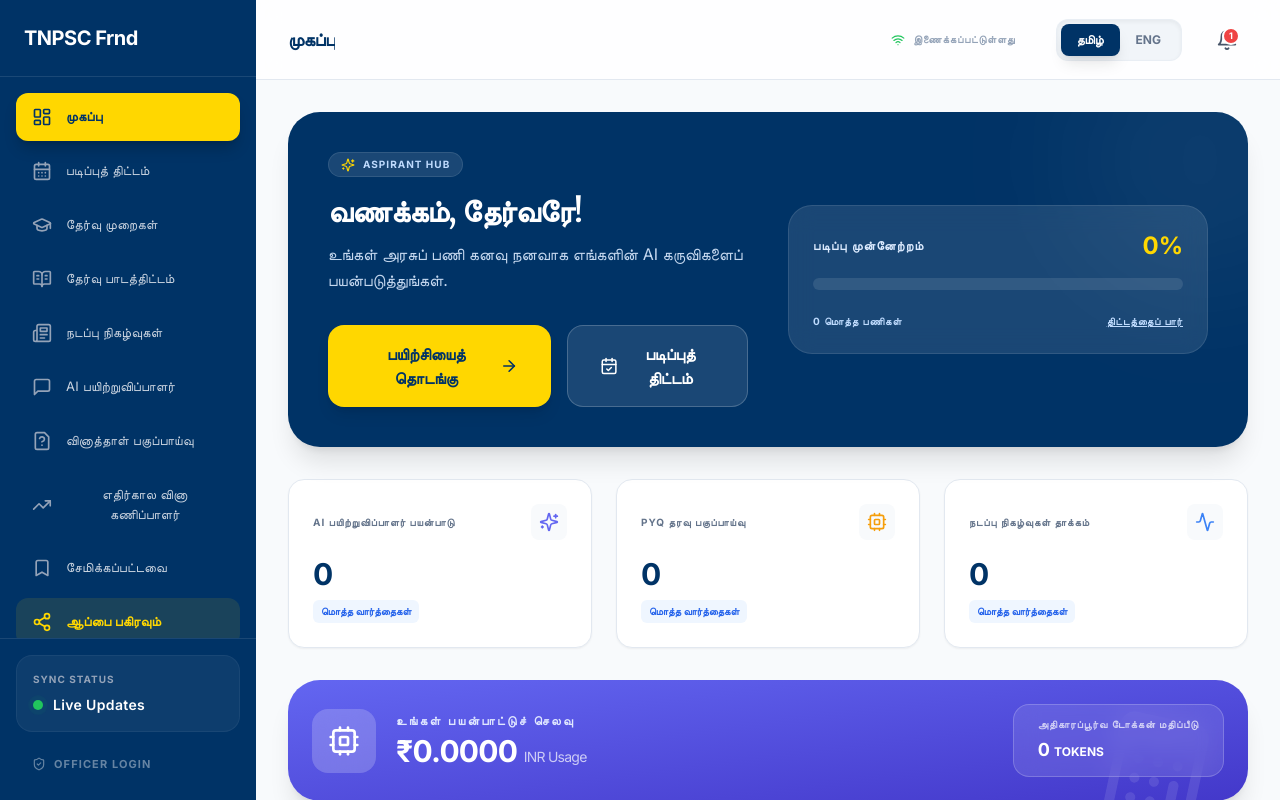
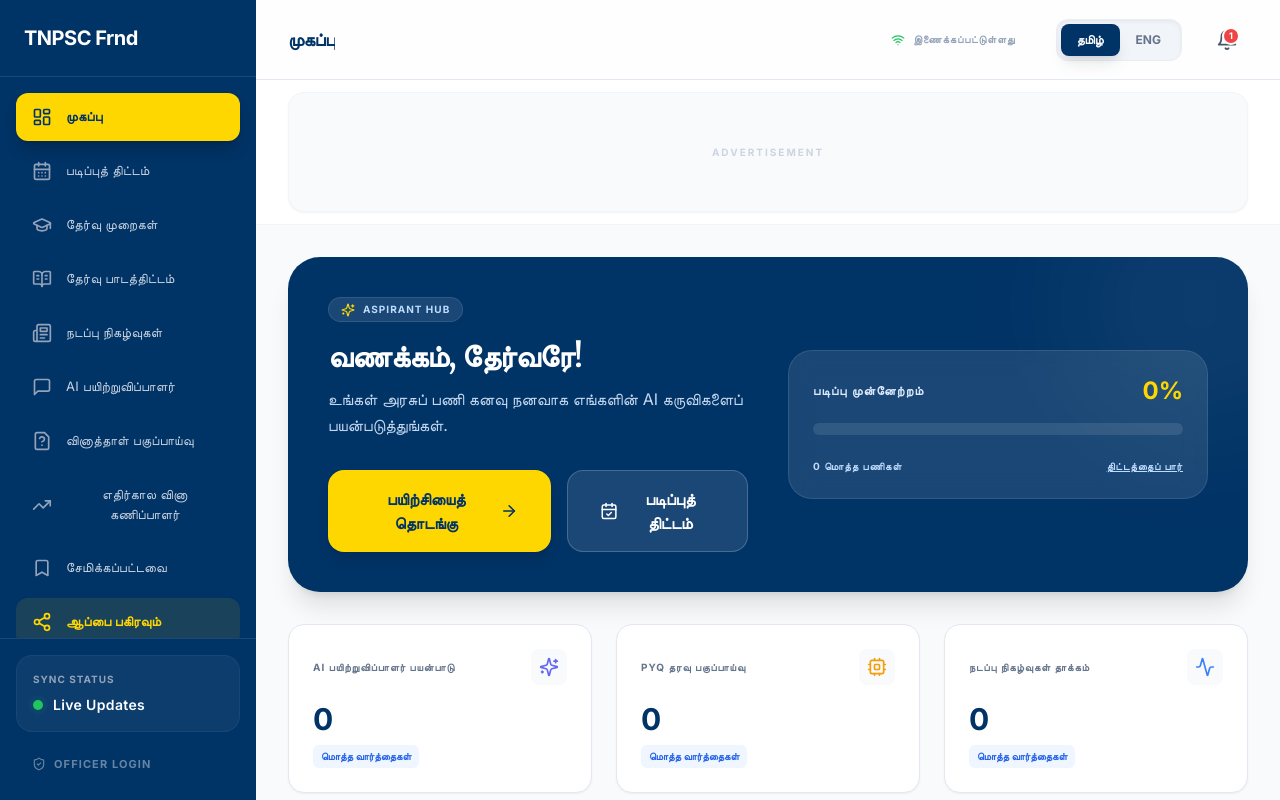
Before and after one commit to ramkseenivasan-lawfrnd/TNPSC-Frnd, a React (Vite) app: page / in a window 1280 px wide. Built offline with nearby package versions, Linux system fonts and the light colour scheme.

Commit message:
New Ads banner feature

```diff
--- a/App.tsx
+++ b/App.tsx
@@ -1,4 +1,3 @@
-
 import React, { useState, useEffect } from 'react';
 import { AppView } from './types.ts';
 import Dashboard from './components/Dashboard.tsx';
@@ -92,7 +91,6 @@ const App: React.FC = () => {
       case 'saved-answers': return <SavedAnswers language={language} />;
       case 'exams': return <ExamStructure language={language} />;
       case 'syllabus': return <ExamSyllabus language={language} />;
-      // Removed the invalid 'init-study-plan' case as it does not exist in the AppView union type.
       case 'study-plan': return <StudyPlan language={language} />;
       case 'admin-login': return <AdminLogin onLoginSuccess={handleOfficerLogin} setView={handleSetView} />;
       case 'admin-dashboard': return <AdminDashboard onLogout={handleOfficerLogout} />;
@@ -118,6 +116,18 @@ const App: React.FC = () => {
           toggleSidebar={() => setIsSidebarOpen(!isSidebarOpen)}
         />
 
+        {/* Banner Ad Section - Responsive Aspect Ratio */}
+        <div className="px-4 py-3 sm:px-6 lg:px-8 bg-white border-b border-slate-100">
+          <div className="max-w-6xl mx-auto">
+            <div
+              id="container-e11c6c3115d78d5625791ad00fd6ebc1"
+              className="w-full aspect-[3/1] sm:aspect-[6/1] lg:aspect-[8/1] min-h-[100px] bg-slate-50 rounded-2xl overflow-hidden flex items-center justify-center text-slate-300 text-[10px] font-black uppercase tracking-[0.2em] border border-slate-100 shadow-sm"
+            >
+              Advertisement
+            </div>
+          </div>
+        </div>
+
         <main className="flex-1 overflow-y-auto p-4 sm:p-6 lg:p-8">
           <div className="max-w-6xl mx-auto h-full">
             {renderView()}
--- a/index.html
+++ b/index.html
@@ -22,6 +22,9 @@
     <link rel="manifest" href="/manifest.json">
     <link rel="icon" type="image/png" href="/icons/icon-192x192.png">
     <link rel="apple-touch-icon" href="/icons/icon-192x192.png">
+
+    <!-- External Ad Script -->
+    <script async="async" data-cfasync="false" src="https://pl28449124.effectivegatecpm.com/e11c6c3115d78d5625791ad00fd6ebc1/invoke.js"></script>
 
     <script src="https://cdn.tailwindcss.com"></script>
     <link rel="preconnect" href="https://fonts.googleapis.com">
```
